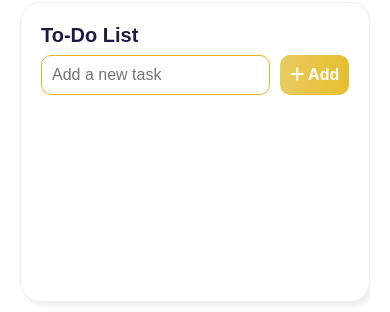
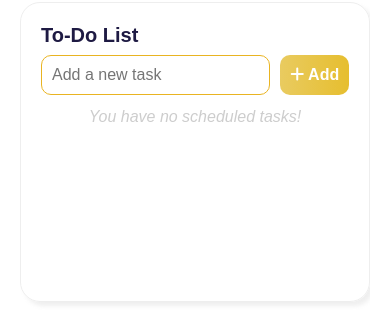
Before and after one commit to auriapple/QuilanaRW, a PHP site: page /student_dashboard.php in a window 390 px wide. Shown: the part 1251-1563 px from the top of the page. Run offline with PHP 8.4, Linux system fonts and the light colour scheme; the visitor is signed in with stand-in values (Sample User, id 1); data that the repository does not hold is empty; some libraries are stand-ins or nearby versions; some web fonts are replaced.

Commit message:
minor fixes

```diff
--- a/assets/css/faculty-dashboard.css
+++ b/assets/css/faculty-dashboard.css
@@ -422,7 +422,8 @@ td .btns,
         margin: 10px 0;
     }
     .dashboard-requests,
-    .recent-assessments {
+    .recent-assessments,
+    .dashboard-todo {
         min-height: 300px;
     }
     .dashboard-calendar {
--- a/student_dashboard.php
+++ b/student_dashboard.php
@@ -241,6 +241,8 @@ while ($row = $todo_query->fetch_assoc()) {
                             echo "</div>";
                             echo "</div>";
                         }
+                    } else {
+                        echo "<p class='no-assessments'>You have no scheduled tasks!</p>";
                     }
                     ?>
                 </div>
```
